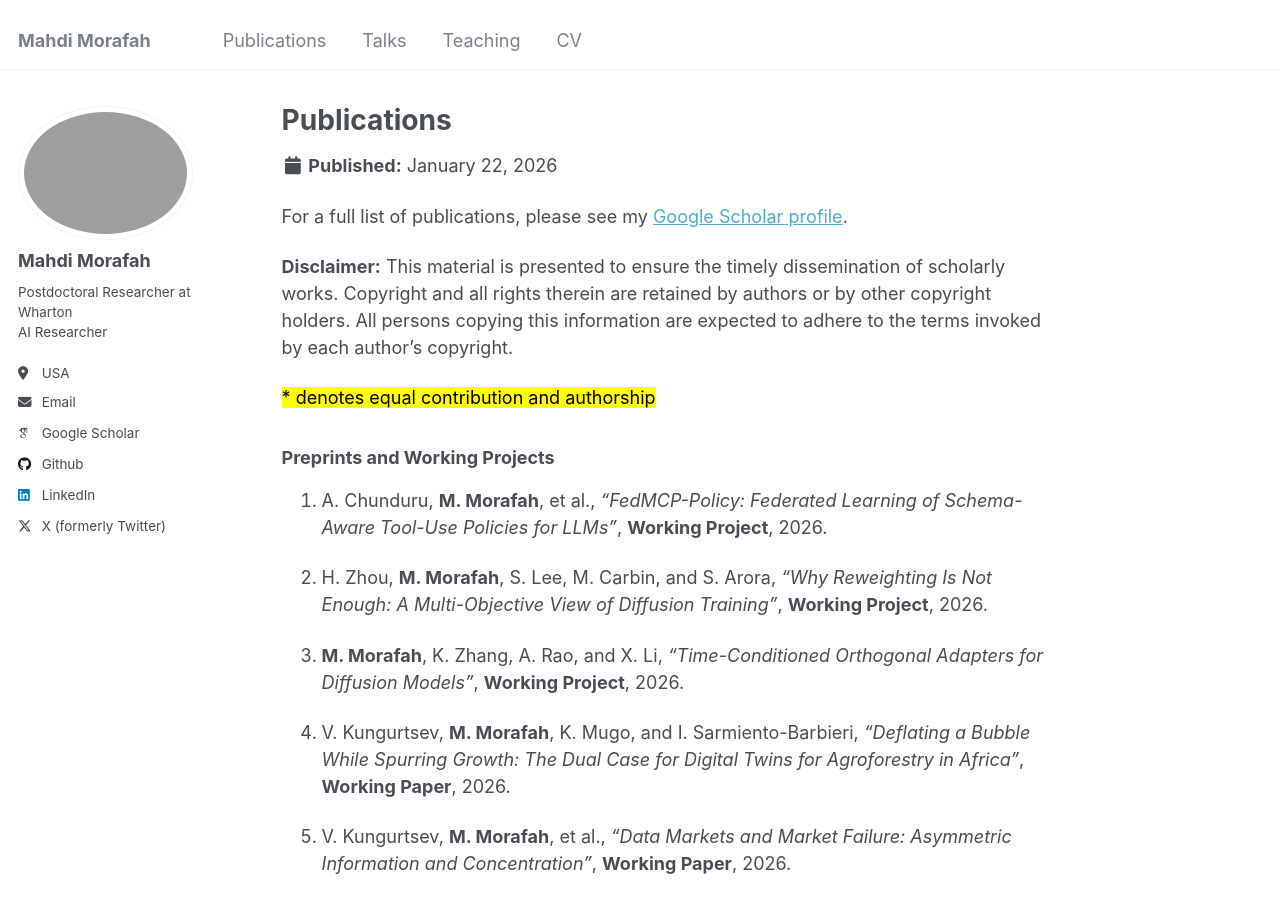
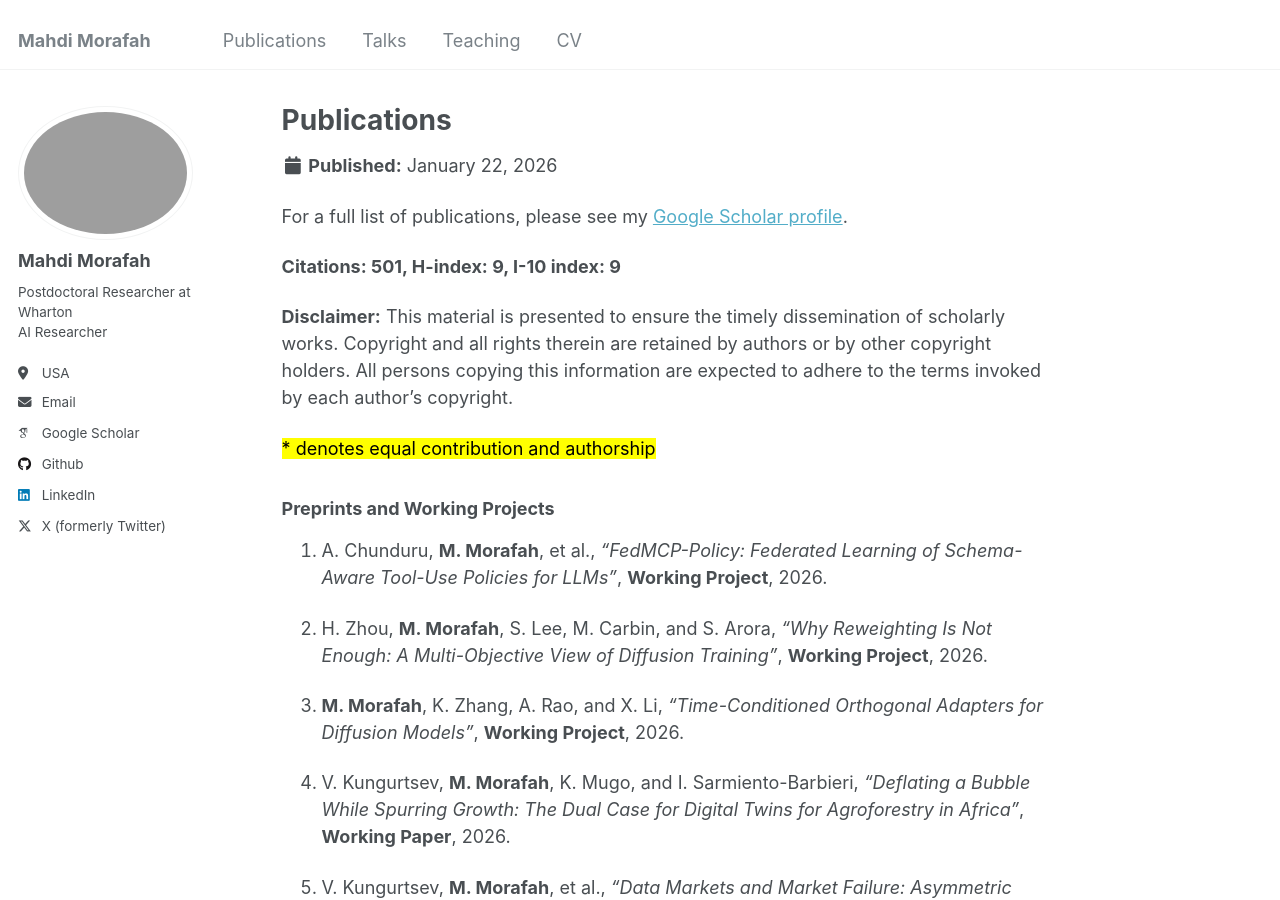
Before and after one commit to MMorafah/mmorafah, a Jekyll site: the page built from _publications/all-publications.md, in a window 1280 px wide and 900 px high. Built offline with Jekyll 4.4.1, drawn with Linux system fonts in a browser that asks for light colours; some web fonts are replaced.

Commit message:
Add citation metrics to all-publications.md
Added citation metrics to the publications list.

```diff
--- a/_publications/all-publications.md
+++ b/_publications/all-publications.md
@@ -4,6 +4,8 @@ permalink: /publications/
 ---
 
 For a full list of publications, please see my <a href="{{ site.author.googlescholar }}" target="_blank">Google Scholar profile</a>.
+
+**Citations: 501, H-index: 9, I-10 index: 9**
 
 **Disclaimer:** This material is presented to ensure the timely dissemination of scholarly works. Copyright and all rights therein are retained by authors or by other copyright holders. All persons copying this information are expected to adhere to the terms invoked by each author's copyright.
 
```
